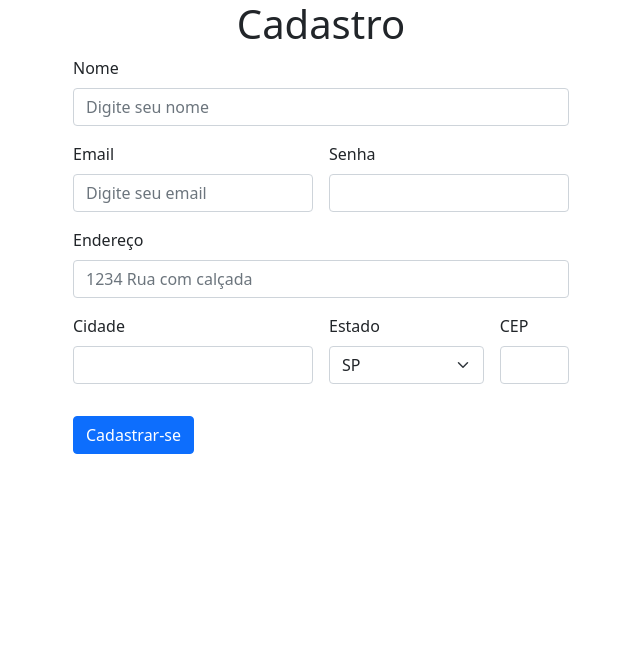
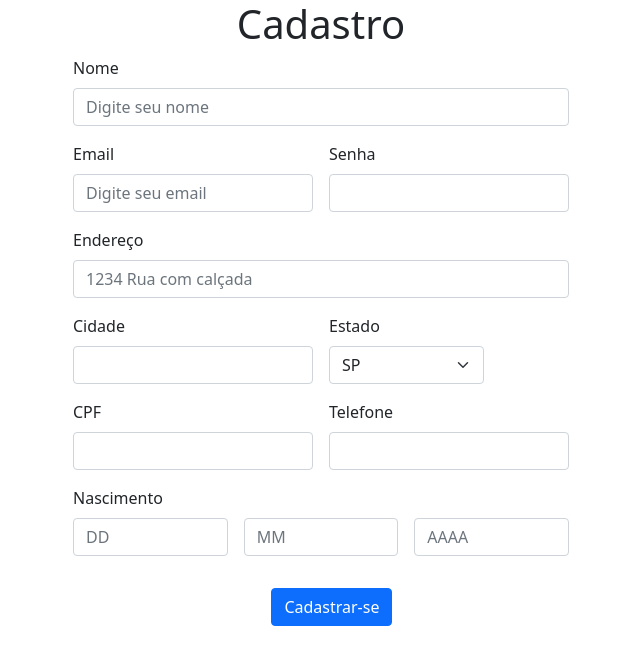
Before and after one commit to euoguss/e-commerce, a Flask app: page /client/add in a window 1280 px wide. Shown: the top 665 px of the page, without its empty margins (319-959 px from the left). Run offline with Flask 3, Linux system fonts and the light colour scheme.

Commit message:
Conclusão do sistema de cadastro

```diff
--- a/database/database.py
+++ b/database/database.py
@@ -20,6 +20,7 @@ class bancoDeDados:
             print(f'{cursor.rowcount} registro inserido.')
             ...
         except:
+            return "Erro ao inserir o usuario"
             ...
         ...
 
--- a/routes/client.py
+++ b/routes/client.py
@@ -8,11 +8,26 @@ client_route = Blueprint("client", __name__)
 def add_client():
     return render_template("form_add_user.html")
 
-@client_route.route("/add", methods=['POST'])
+@client_route.route("/", methods=['GET','POST'])
 def insert_client():
-    data = request.json
-    values = (data)
-    db.singup(values)
+    if request.method == "POST":
+        Nome = request.form['Nome']
+        Email = request.form['Email']
+        Senha = request.form['Senha']
+        Cpf = request.form['Cpf']
+        Nasc = f"{request.form['NascA']}-{request.form['NascM']}-{request.form['NascD']}"
+        Ender = request.form['Ender']
+        Tel = request.form['Tel']
+        values = (Cpf,Nome,Email,Senha,Tel,Ender,Nasc)
+        db.singup(values)
+        # print(values)
+
+        ...
+    # data = request.json
+    # print(data)
+    # values = (data)
+    #
+    return render_template('form_add_user.html')
     ...
 
 @client_route.route("/acount")
--- a/templates/form_add_user.html
+++ b/templates/form_add_user.html
@@ -23,22 +23,22 @@
     nasc
      -->
 
-     <form class="row g-3" style="margin-left: 30%; margin-right: 30%;">
+     <form class="row g-3" style="margin-left: 30%; margin-right: 30%;" action="{{url_for('client.insert_client')}}" method="POST">
         <div class="col-12">
           <label for="inputName" class="form-label">Nome</label>
-          <input type="text" class="form-control" id="inputAddress" placeholder="Digite seu nome">
+          <input type="text" name="Nome" class="form-control" id="inputAddress" placeholder="Digite seu nome">
         </div>
         <div class="col-md-6">
           <label for="inputEmail4" class="form-label">Email</label>
-          <input type="email" class="form-control" id="inputEmail4" placeholder="Digite seu email">
+          <input type="email" name="Email" class="form-control" id="inputEmail4" placeholder="Digite seu email">
         </div>
         <div class="col-md-6">
           <label for="inputPassword4" class="form-label">Senha</label>
-          <input type="password" class="form-control" id="inputPassword4">
+          <input type="password" name="Senha" class="form-control" id="inputPassword4">
         </div>
         <div class="col-12">
           <label for="inputAddress" class="form-label">Endereço</label>
-          <input type="text" class="form-control" id="inputAddress" placeholder="1234 Rua com calçada">
+          <input type="text" name="Ender" class="form-control" id="inputAddress" placeholder="1234 Rua com calçada">
         </div>
         <div class="col-md-6">
           <label for="inputCity" class="form-label">Cidade</label>
@@ -76,14 +76,28 @@
             <option>TO</option>
           </select>
         </div>
-        <div class="col-md-2">
-          <label for="inputZip" class="form-label">CEP</label>
-          <input type="text" class="form-control" id="inputZip">
+
+        <div class="col-md-6">
+          <label for="inputZip" class="form-label">CPF</label>
+          <input type="text" name="Cpf" class="form-control" id="inputZip">
         </div>
+        <div class="col-md-6">
+          <label for="inputZip" class="form-label">Telefone</label>
+          <input type="text" name="Tel" class="form-control" id="inputZip">
+        </div>
+        <div class="col-md-4">
+          <label for="inputZip" class="form-label">Nascimento</label>
+          <input type="text" name="NascD" class="form-control" id="inputZip" placeholder="DD">
+        </div>
+        <div class="col-md-4" style="margin-top: 48px;">
+          <input type="text" name="NascM" class="form-control" id="inputZip" placeholder="MM"></div>
+        <div class="col-md-4" style="margin-top: 48px;">
+          <input type="text" name="NascA" class="form-control" id="inputZip" placeholder="AAAA"></div>
+
         <div class="col-12">
         </div>
         <div class="col-12">
-          <button type="submit" class="btn btn-primary" style="text-align: center;">Cadastrar-se</button>
+          <button type="submit" class="btn btn-primary" style="margin-left: 40%; margin-right: 30%;">Cadastrar-se</button>
         </div>
       </form>
 
```
